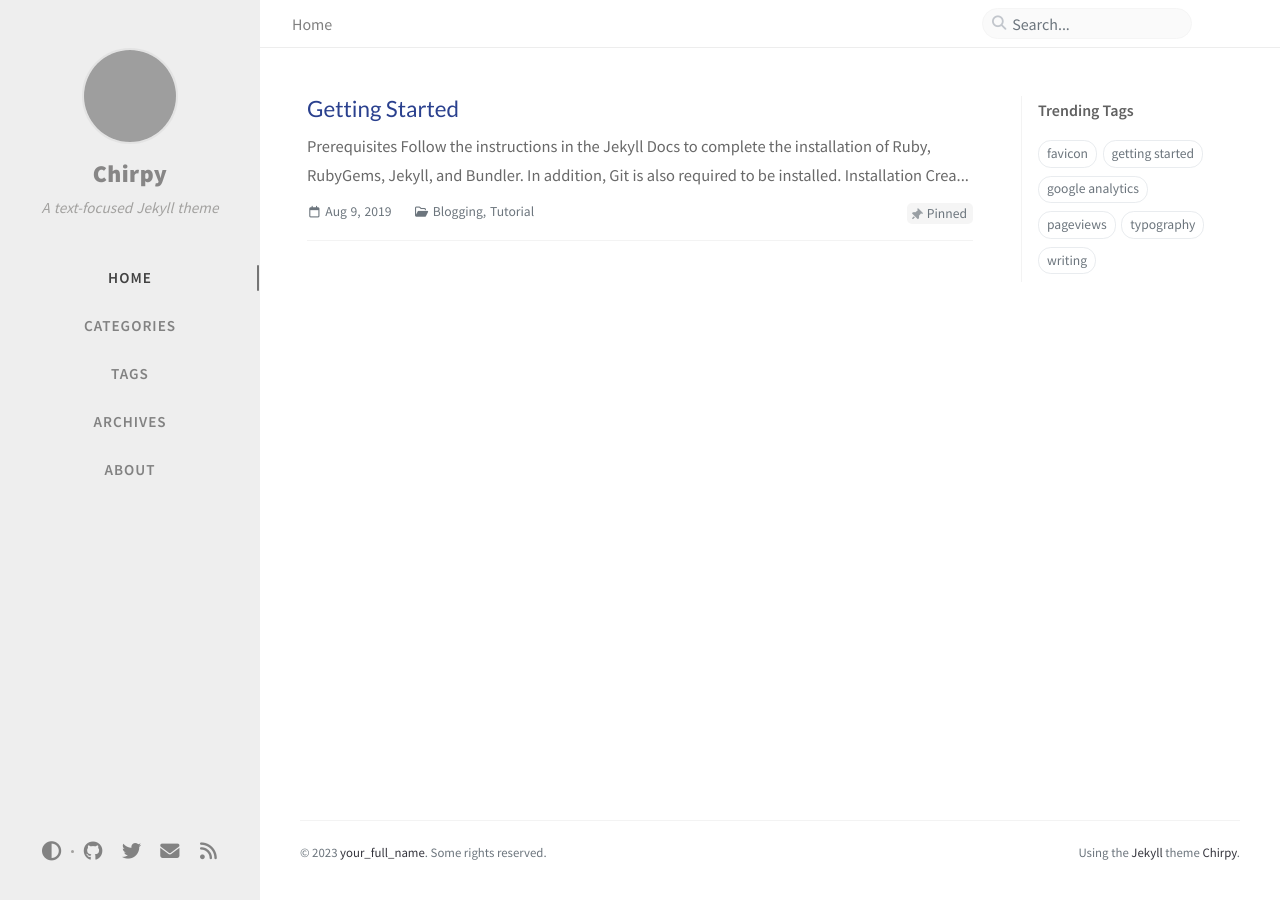
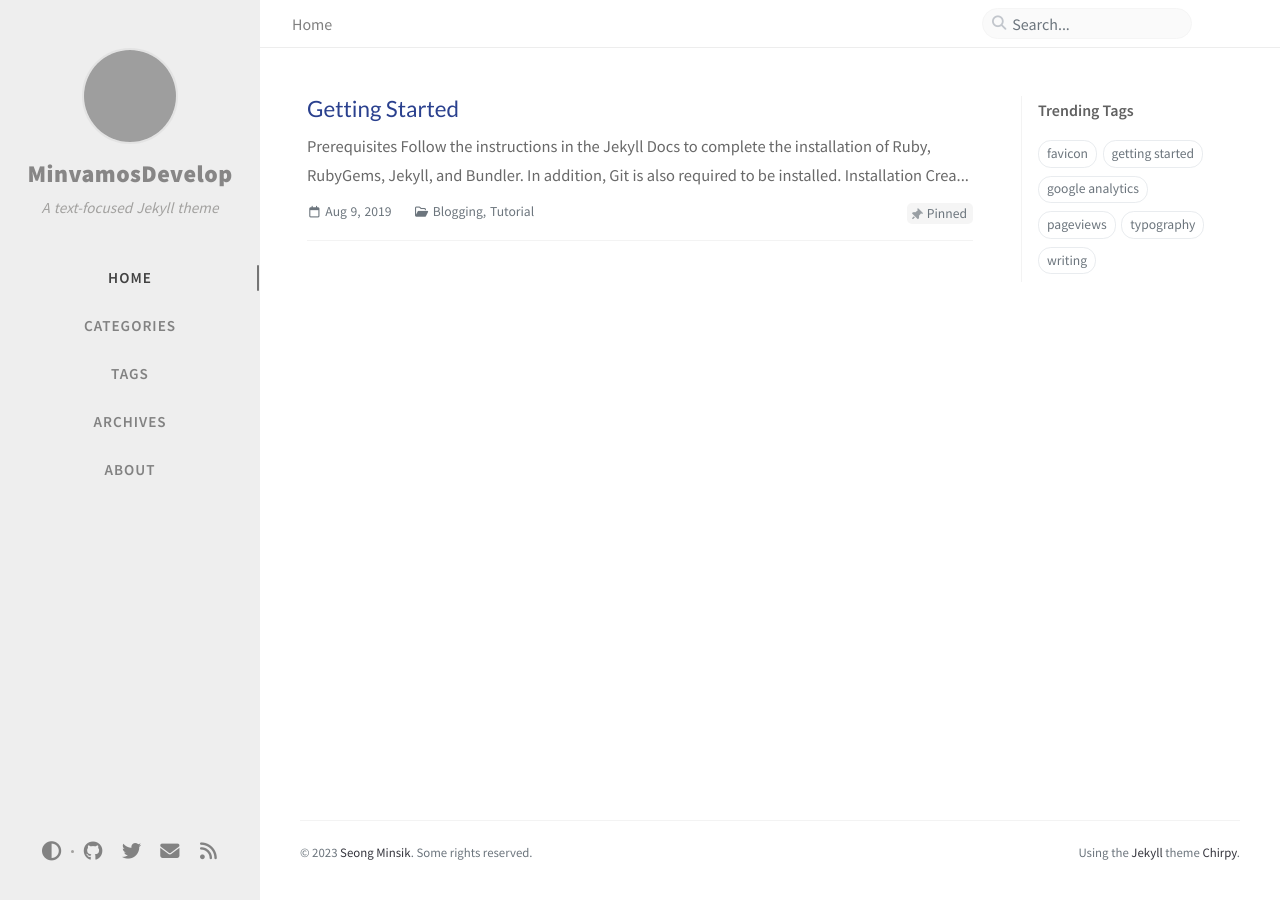
Before and after one commit to minvamos/minvamos.github.io, a Jekyll site: the page built from index.html, in a window 1280 px wide. Built offline with Jekyll 4.4.1, drawn with Linux system fonts in a browser that asks for light colours; comment, search, counter and statistics services are not loaded; grey boxes are pictures that could not be loaded.

Commit message:
Update _config.yml

```diff
--- a/_config.yml
+++ b/_config.yml
@@ -19,7 +19,7 @@ timezone: Asia/Shanghai
 # jekyll-seo-tag settings › https://github.com/jekyll/jekyll-seo-tag/blob/master/docs/usage.md
 # ↓ --------------------------
 
-title: Chirpy                          # the main title
+title: MinvamosDevelop                       # the main title
 
 tagline: A text-focused Jekyll theme   # it will display as the sub-title
 
@@ -30,16 +30,16 @@ description: >-                        # used by seo meta and the atom feed
 url: ''
 
 github:
-  username: github_username             # change to your github username
+  username: minvamos         # change to your github username
 
-twitter:
-  username: twitter_username            # change to your twitter username
+#twitter:
+  #username: twitter_username            # change to your twitter username
 
 social:
   # Change to your full name.
   # It will be displayed as the default author of the posts and the copyright owner in the Footer
-  name: your_full_name
-  email: example@domain.com             # change to your email address
+  name: Seong Minsik
+  email: zzmsz0317@gmail.com            # change to your email address
   links:
     # The first element serves as the copyright owner's link
     - https://twitter.com/username      # change to your twitter homepage
```
